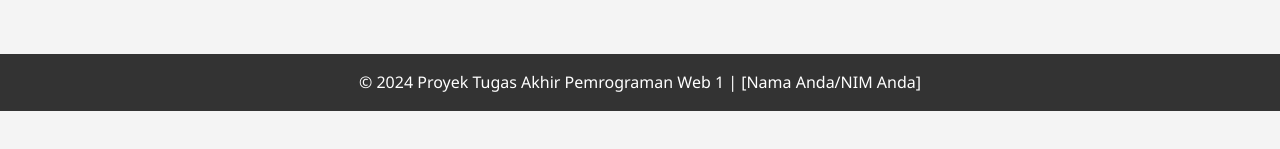
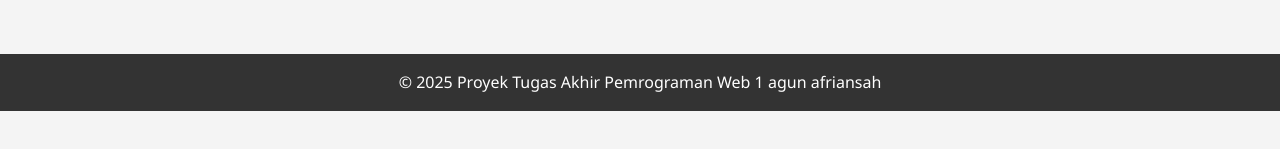
Before and after one commit to Agun22/agun-afrinsah, a plain HTML site: page kontak.html in a window 1280 px wide. Shown: the part 603-752 px from the top of the page. Drawn offline with Linux system fonts and the light colour scheme.

Commit message:
Update kontak.html

```diff
--- a/kontak.html
+++ b/kontak.html
@@ -74,7 +74,7 @@
     </main>
 
     <footer>
-        <p>&copy; 2024 Proyek Tugas Akhir Pemrograman Web 1 | [Nama Anda/NIM Anda]</p>
+        <p>&copy; 2025 Proyek Tugas Akhir Pemrograman Web 1 agun afriansah</p>
     </footer>
 
 </body>
```
